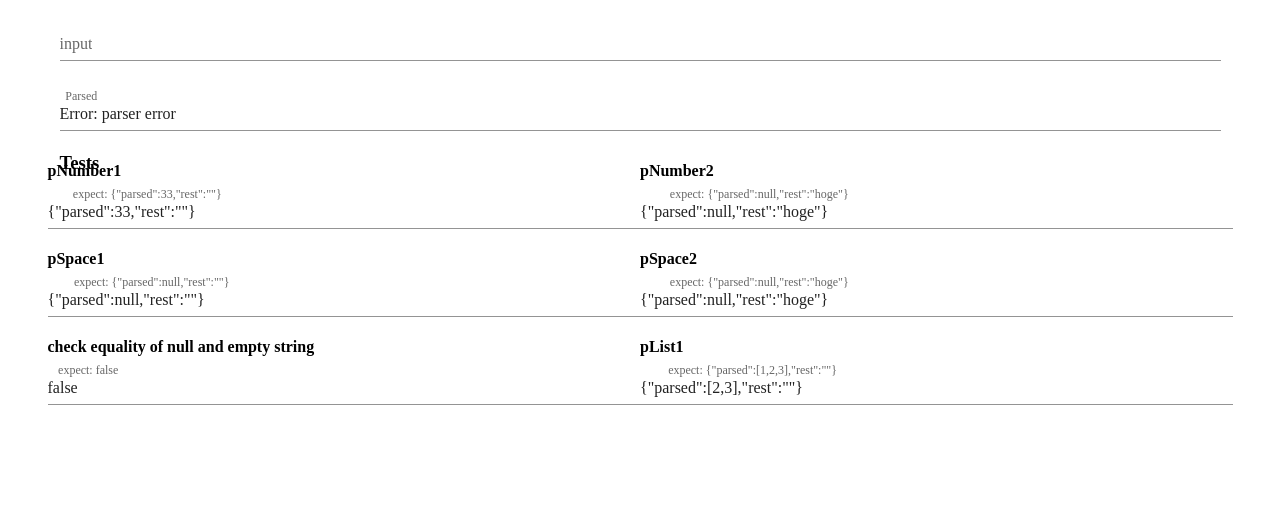
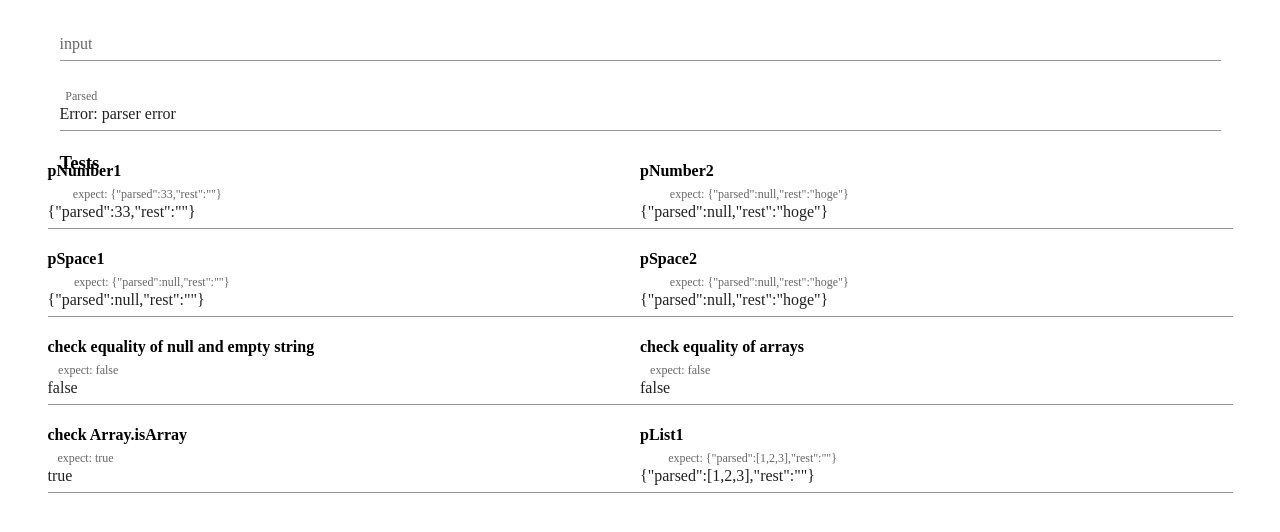
Before and after one commit to iyahoo/cons_lisp, a Nuxt app: page / in a window 1280 px wide. Shown: the top 532 px of the page. Built offline with nearby package versions, Linux system fonts and the light colour scheme.

Commit message:
:bug: [Fix] pSpace :sparkles: [Add] equarity of array

```diff
--- a/pages/index.vue
+++ b/pages/index.vue
@@ -12,7 +12,7 @@
          />
          <v-text-field :value="tryParser" label="Parsed" outline readonly />
          <h3>Tests</h3>
-         <v-layout row wrap>
+         <v-layout row wrap v-if="runTest">
             <v-flex xs12 md6 v-for="(t, i) in testings" :key="i">
                <h4>{{ t.name }}</h4>
                <v-text-field
@@ -38,7 +38,7 @@ export default {
 
       // perser
       pSpace({ parsed, rest }) {
-         const r = /\s+(.*)/
+         const r = /^\s+(.*)/
          const result = rest.match(r)
          if (!result) {
             return { parsed: parsed, rest: rest }
@@ -56,7 +56,7 @@ export default {
                return { parsed: parseInt(result[1]), rest: result[2] }
             } else {
                return this.parser({
-                  parsed: parsed.concat(parseInt(result[1])),
+                  parsed: parsed.concat([parseInt(result[1])]),
                   rest: result[2],
                })
             }
@@ -84,7 +84,7 @@ export default {
       },
       parser(pd) {
          const result = this.pList(this.pNumber(this.pSpace(pd)))
-         if (result.parsed === null) {
+         if (result.parsed === null || result.rest !== '') {
             throw new Error('parser error')
          } else {
             return result
@@ -111,20 +111,31 @@ export default {
          if (a === b) {
             return true
          }
+         if (Array.isArray(a) && Array.isArray(b)) {
+            if (a === b) return true
+            if (a == null || b == null) return false
+            if (a.length != b.length) return false
+
+            for (var i = 0; i < a.length; ++i) {
+               if (a[i] !== b[i]) return false
+            }
+            return true
+         }
          if (typeof a === 'object' && typeof b === 'object') {
             let r = true
             for (const k in a) {
-               r &= a[k] === b[k]
+               r &= this.objectEquality(a[k], b[k])
             }
             return r
          }
+
          return false
       },
    },
    computed: {
       tryParser() {
          try {
-		const input = this.inputstr
+            const input = this.inputstr
             const result = this.parser({ parsed: null, rest: input })
             const { parsed } = result
             return parsed
@@ -139,6 +150,7 @@ export default {
          inputstr: '',
 
          // test
+         runTest: true,
          testings: [
             {
                name: 'pNumber1',
@@ -171,6 +183,19 @@ export default {
                expect: false,
             },
             {
+               name: 'check equality of arrays',
+               input: [1, 2, 3] === [1, 2, 3],
+               function: x => x,
+               expect: false,
+            },
+            {
+               name: 'check Array.isArray',
+               input: Array.isArray([1, 2, 3]) && Array.isArray([1, 2, 3]),
+               function: x => x,
+               expect: true,
+            },
+
+            {
                name: 'pList1',
                input: { parsed: null, rest: '(1 2 3)' },
                function: this.pList,
```
